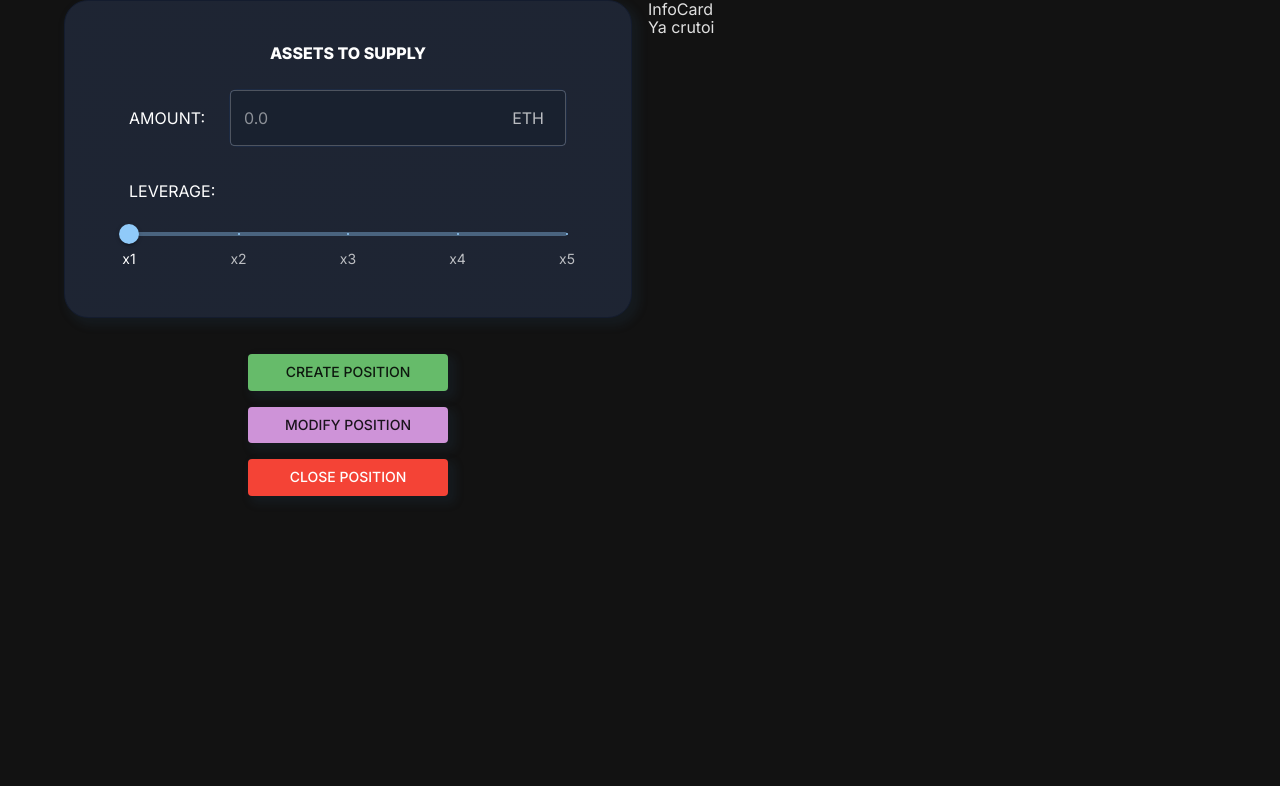
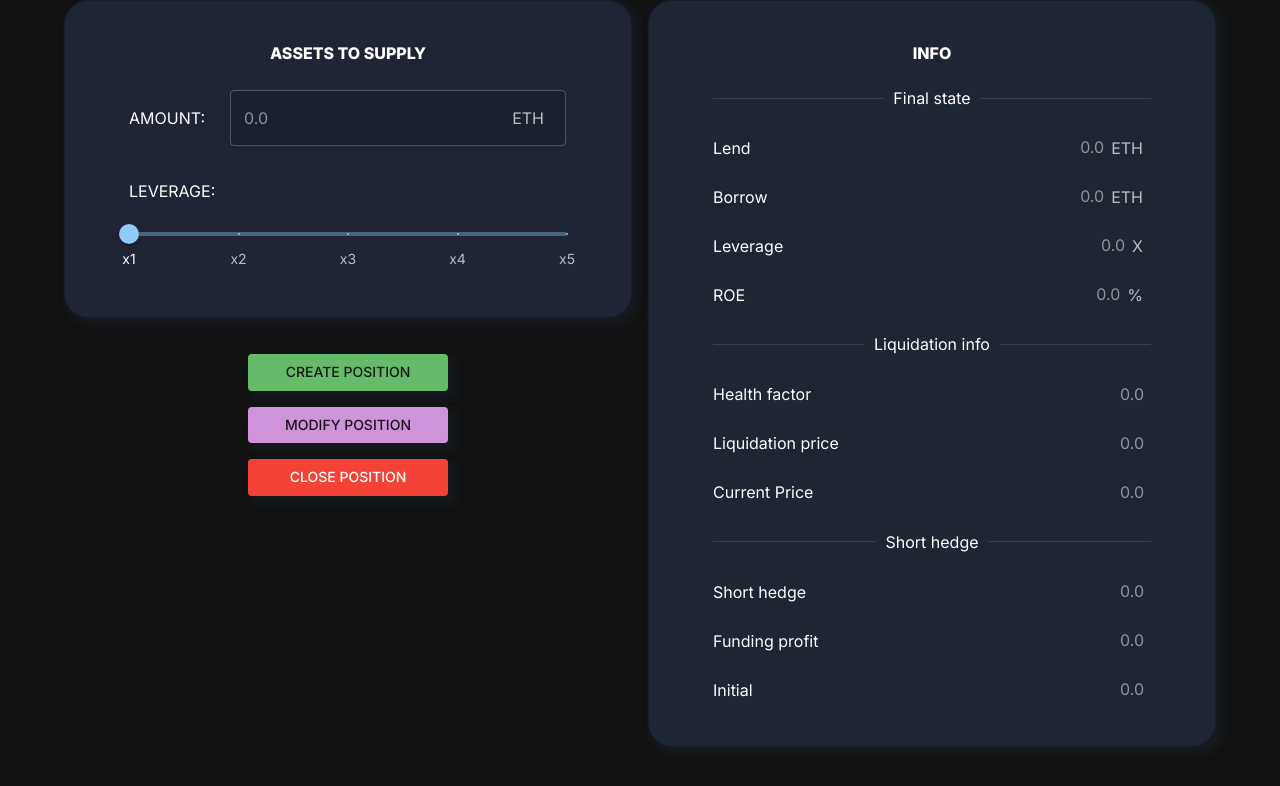
Before and after one commit to AlisherHinweise/klyro, a Next.js app in the folder client/: page / in a window 1280 px wide. Shown: the top 786 px of the page. Built offline with nearby package versions, Linux system fonts and the light colour scheme.

Commit message:
FE-info-card-v1

```diff
--- a/client/src/app/page.tsx
+++ b/client/src/app/page.tsx
@@ -8,7 +8,9 @@ export default function Home() {
       <div>
         <AmountCard />
       </div>
-      <div><InfoCard/></div>
+      <div>
+        <InfoCard />
+      </div>
     </CustomContainer>
   )
 }
--- a/client/src/features/InfoCard/InfoCard.tsx
+++ b/client/src/features/InfoCard/InfoCard.tsx
@@ -1,12 +1,169 @@
 import React from 'react'
-
+import { CardContent, InputAdornment } from '@mui/material'
+import {
+  InfoContainer,
+  CustomTypography,
+  CardContainer,
+  TwoColsContainer,
+  InfoInput,
+  InfoDivider,
+} from './styled'
+import { CustomCard } from '@/components/CustomCard/CustomCard'
 
 export const InfoCard = () => {
   return (
-    <>
-    <div>InfoCard</div>
-    <div>Ya crutoi</div>
-    </>
+    <InfoContainer>
+      <CustomCard>
+        <CardContent>
+          <CustomTypography
+            sx={{
+              fontWeight: '800',
+              justifyContent: 'center',
+              textTransform: 'uppercase',
+            }}
+          >
+            Info
+          </CustomTypography>
+          <CardContainer>
+            <InfoDivider>Final state</InfoDivider>
+            <TwoColsContainer>
+              <CustomTypography>Lend</CustomTypography>
+              <InfoInput
+                variant="standard"
+                placeholder={'0.0'}
+                slotProps={{
+                  input: {
+                    disableUnderline: true,
+                    endAdornment: (
+                      <InputAdornment position="start">ETH</InputAdornment>
+                    ),
+                  },
+                }}
+              />
+            </TwoColsContainer>
+            <TwoColsContainer>
+              <CustomTypography>Borrow</CustomTypography>
+              <InfoInput
+                variant="standard"
+                placeholder={'0.0'}
+                slotProps={{
+                  input: {
+                    disableUnderline: true,
+                    endAdornment: (
+                      <InputAdornment position="start">ETH</InputAdornment>
+                    ),
+                  },
+                }}
+              />
+            </TwoColsContainer>
+            <TwoColsContainer>
+              <CustomTypography>Leverage</CustomTypography>
+              <InfoInput
+                variant="standard"
+                placeholder={'0.0'}
+                slotProps={{
+                  input: {
+                    disableUnderline: true,
+                    endAdornment: (
+                      <InputAdornment position="start">X</InputAdornment>
+                    ),
+                  },
+                }}
+              />
+            </TwoColsContainer>
+            <TwoColsContainer>
+              <CustomTypography>ROE</CustomTypography>
+              <InfoInput
+                variant="standard"
+                placeholder={'0.0'}
+                slotProps={{
+                  input: {
+                    disableUnderline: true,
+                    endAdornment: (
+                      <InputAdornment position="start">%</InputAdornment>
+                    ),
+                  },
+                }}
+              />
+            </TwoColsContainer>
 
+            <InfoDivider>Liquidation info</InfoDivider>
+            <TwoColsContainer>
+              <CustomTypography>Health factor</CustomTypography>
+              <InfoInput
+                variant="standard"
+                placeholder={'0.0'}
+                slotProps={{
+                  input: {
+                    disableUnderline: true,
+                  },
+                }}
+              />
+            </TwoColsContainer>
+            <TwoColsContainer>
+              <CustomTypography>Liquidation price</CustomTypography>
+              <InfoInput
+                variant="standard"
+                placeholder={'0.0'}
+                slotProps={{
+                  input: {
+                    disableUnderline: true,
+                  },
+                }}
+              />
+            </TwoColsContainer>
+            <TwoColsContainer>
+              <CustomTypography>Current Price</CustomTypography>
+              <InfoInput
+                variant="standard"
+                placeholder={'0.0'}
+                slotProps={{
+                  input: {
+                    disableUnderline: true,
+                  },
+                }}
+              />
+            </TwoColsContainer>
+            <InfoDivider>Short hedge</InfoDivider>
+            <TwoColsContainer>
+              <CustomTypography>Short hedge</CustomTypography>
+              <InfoInput
+                variant="standard"
+                placeholder={'0.0'}
+                slotProps={{
+                  input: {
+                    disableUnderline: true,
+                  },
+                }}
+              />
+            </TwoColsContainer>
+            <TwoColsContainer>
+              <CustomTypography>Funding profit</CustomTypography>
+              <InfoInput
+                variant="standard"
+                placeholder={'0.0'}
+                slotProps={{
+                  input: {
+                    disableUnderline: true,
+                  },
+                }}
+              />
+            </TwoColsContainer>
+            <TwoColsContainer>
+              <CustomTypography>Initial</CustomTypography>
+              <InfoInput
+                variant="standard"
+                placeholder={'0.0'}
+                slotProps={{
+                  input: {
+                    disableUnderline: true,
+                  },
+                }}
+              />
+            </TwoColsContainer>
+          </CardContainer>
+        </CardContent>
+      </CustomCard>
+    </InfoContainer>
   )
 }
--- a/client/src/features/InfoCard/styled.ts
+++ b/client/src/features/InfoCard/styled.ts
@@ -0,0 +1,60 @@
+'use client'
+import {
+  Container,
+  styled,
+  TextField,
+  Typography,
+  Divider,
+} from '@mui/material'
+
+export const CardContainer = styled('div')`
+  display: flex;
+  flex-direction: column;
+  gap: 32px;
+  margin-top: 24px;
+`
+export const InfoDivider = styled(Divider)``
+
+export const InfoInput = styled(TextField)`
+  display: flex;
+  width: 150px;
+  text-align: right;
+  & .MuiInputBase-root {
+    & .MuiInputBase-input {
+      padding: 7px;
+      text-align: right;
+    }
+    & .MuiInputBase-input::placeholder {
+      text-align: end;
+    }
+  }
+`
+
+export const CustomTypography = styled(Typography)`
+  display: flex;
+  align-items: center;
+  text-transform:;
+`
+
+export const TwoColsContainer = styled('div')`
+  display: flex;
+  justify-content: center;
+  justify-content: space-between;
+  align-items: center;
+  margin-bottom: -10px;
+  margin-top: -10px;
+`
+
+export const CustomContainer = styled(Container)`
+  display: flex;
+  flex-direction: column;
+  padding-left: 0 !important;
+  padding-right: 0 !important;
+  gap: 16px !important;
+`
+
+export const InfoContainer = styled('div')`
+  display: flex;
+  flex-direction: column;
+  gap: 36px;
+`
```
